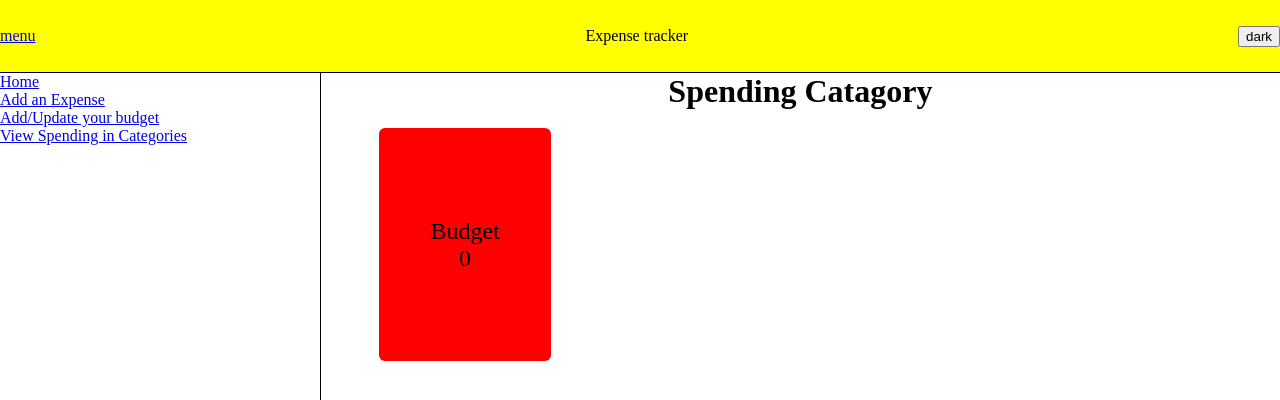
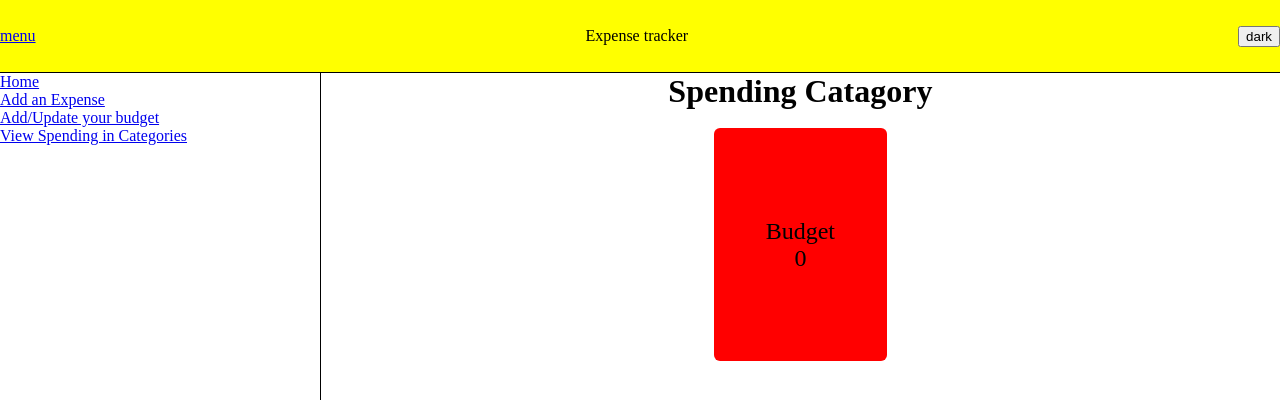
Before and after one commit to kidaneb/Expense-Tracker-React.js-app-Project, a React (Vite) app in the folder Dynamic-part-of-the-app/: page /category in a window 1280 px wide. Shown: the top 400 px of the page. Built offline with nearby package versions, Linux system fonts and the light colour scheme.

Commit message:
style changed from space between to space around in category page

```diff
--- a/Dynamic-part-of-the-app/src/styles.css
+++ b/Dynamic-part-of-the-app/src/styles.css
@@ -140,7 +140,7 @@ form {
   margin: 0.5em auto;
   /* border: 1px solid black;  */
   display: flex;
-  justify-content: space-between;
+  justify-content: space-around;
   flex-wrap: wrap;
 }
 .category {
```
Also changed, not shown: Dynamic-part-of-the-app/src/Category/Category.jsx (+1 -12 lines).
